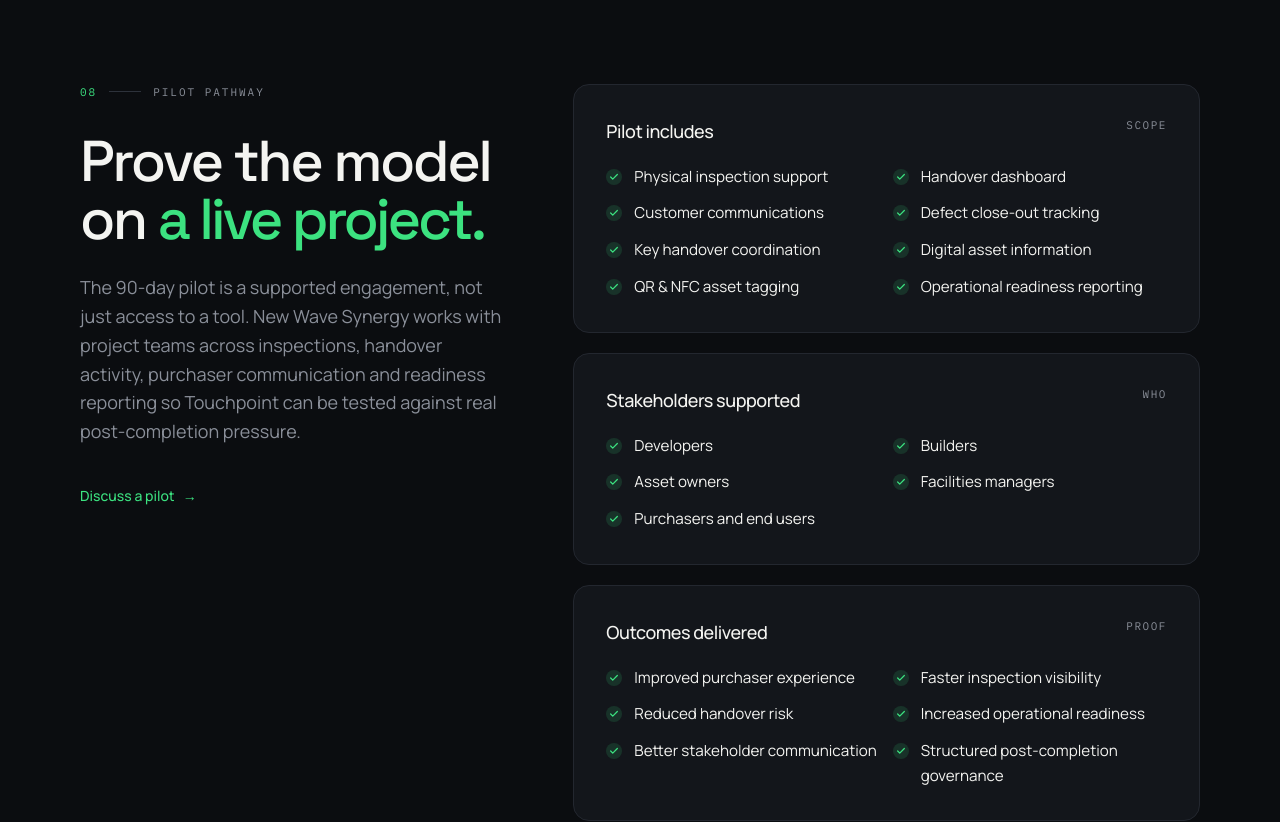
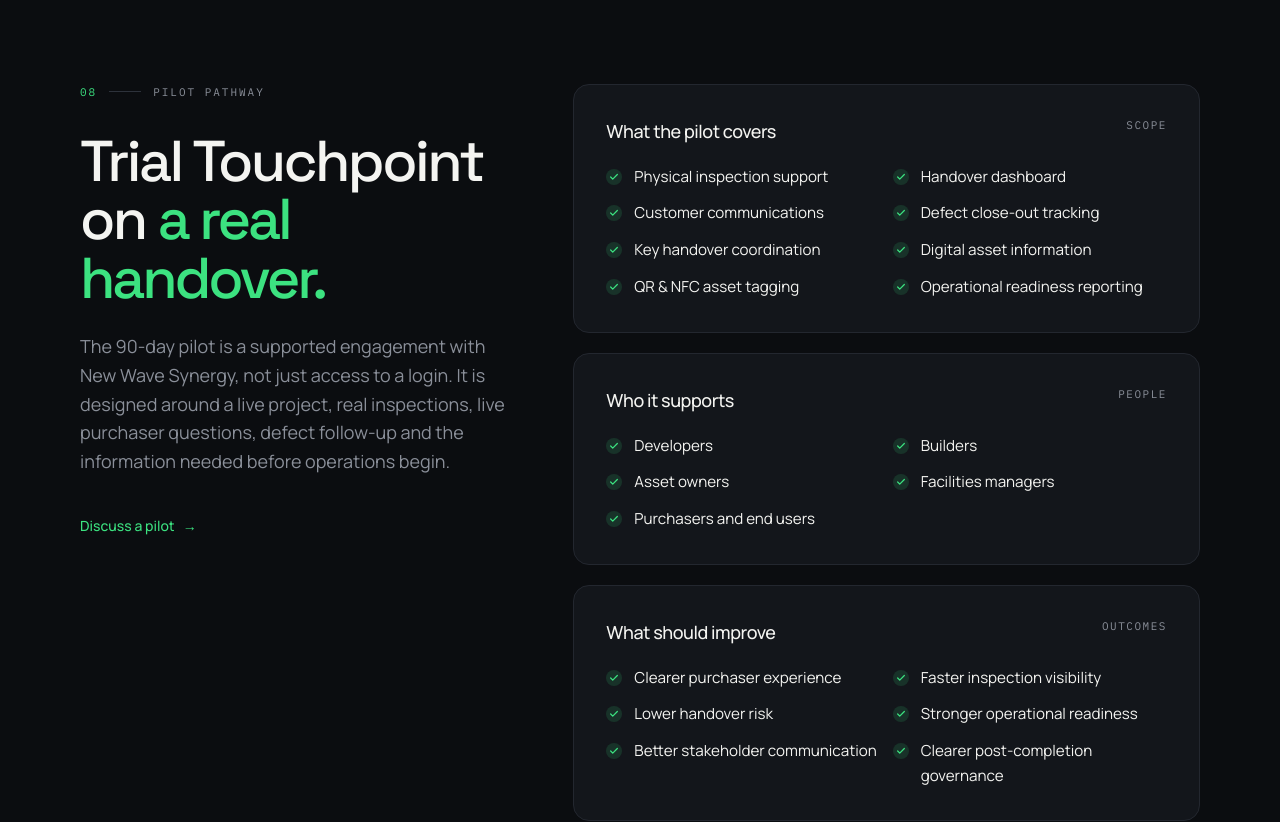
Before and after one commit to EVAVO-STUDIO/touchpoint, a Next.js app: page / in a window 1280 px wide. Shown: the part 10120-10942 px from the top of the page. Built offline with nearby package versions, Linux system fonts and the light colour scheme.

Commit message:
fix: make pilot section more practical

```diff
--- a/components/sections/pilot.tsx
+++ b/components/sections/pilot.tsx
@@ -21,19 +21,19 @@
     'Purchasers and end users',
   ],
   outcomes: [
-    'Improved purchaser experience',
+    'Clearer purchaser experience',
     'Faster inspection visibility',
-    'Reduced handover risk',
-    'Increased operational readiness',
+    'Lower handover risk',
+    'Stronger operational readiness',
     'Better stakeholder communication',
-    'Structured post-completion governance',
+    'Clearer post-completion governance',
   ],
 };
 
 const groups = [
-  { title: 'Pilot includes', items: pilot.scope, tag: 'Scope' },
-  { title: 'Stakeholders supported', items: pilot.stakeholders, tag: 'Who' },
-  { title: 'Outcomes delivered', items: pilot.outcomes, tag: 'Proof' },
+  { title: 'What the pilot covers', items: pilot.scope, tag: 'Scope' },
+  { title: 'Who it supports', items: pilot.stakeholders, tag: 'People' },
+  { title: 'What should improve', items: pilot.outcomes, tag: 'Outcomes' },
 ];
 
 export function Pilot() {
@@ -51,16 +51,16 @@
             </Reveal>
             <Reveal delay={0.05}>
               <h2 className="display-lg mt-8 text-balance">
-                Prove the model on{' '}
-                <span className="italic-accent text-accent">a live project.</span>
+                Trial Touchpoint on{' '}
+                <span className="italic-accent text-accent">a real handover.</span>
               </h2>
             </Reveal>
             <Reveal delay={0.1}>
               <p className="mt-6 max-w-[48ch] text-pretty text-lg leading-[1.6] text-muted">
-                The 90-day pilot is a supported engagement, not just access to a
-                tool. New Wave Synergy works with project teams across inspections,
-                handover activity, purchaser communication and readiness reporting
-                so Touchpoint can be tested against real post-completion pressure.
+                The 90-day pilot is a supported engagement with New Wave Synergy,
+                not just access to a login. It is designed around a live project,
+                real inspections, live purchaser questions, defect follow-up and
+                the information needed before operations begin.
               </p>
             </Reveal>
             <Reveal delay={0.15}>
```
